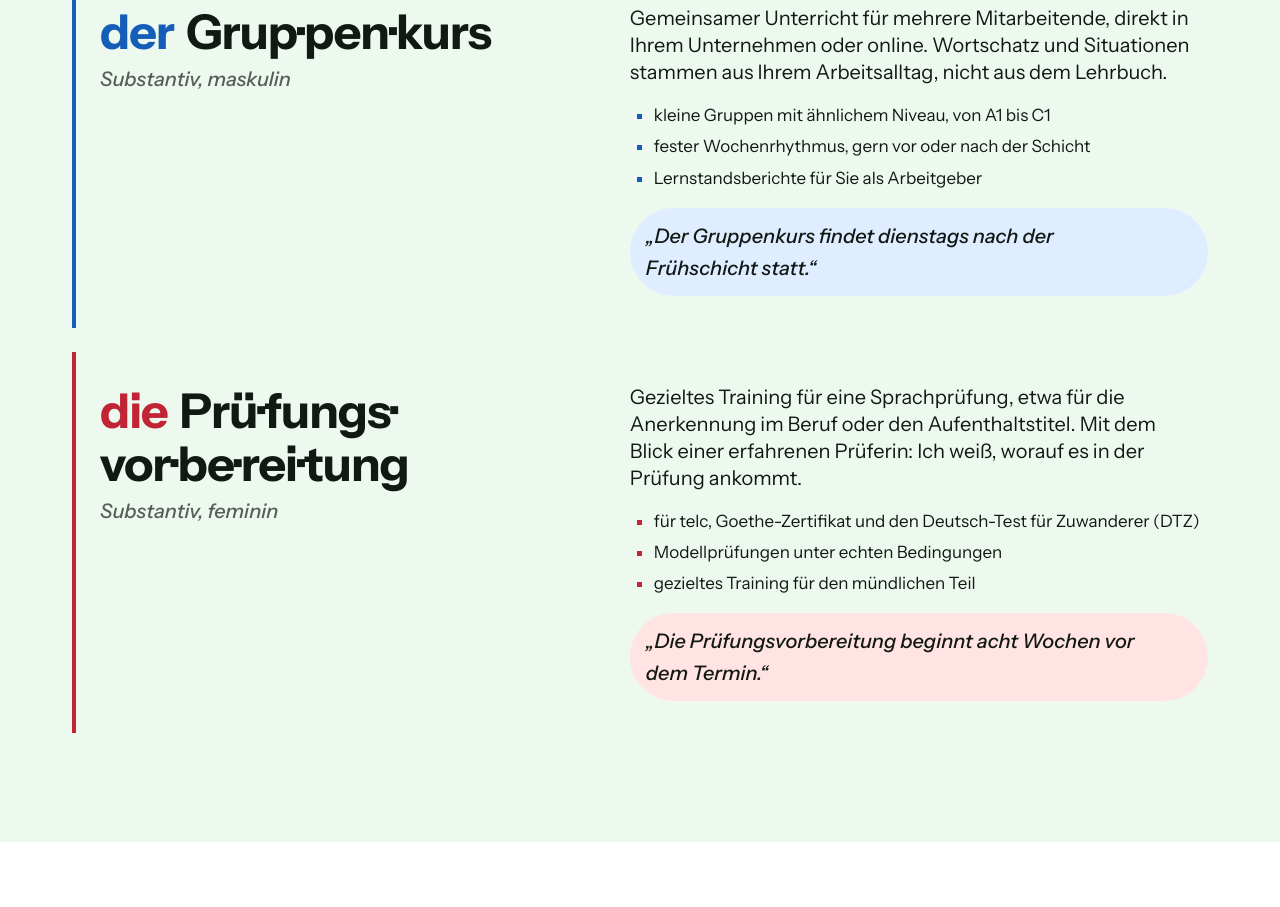
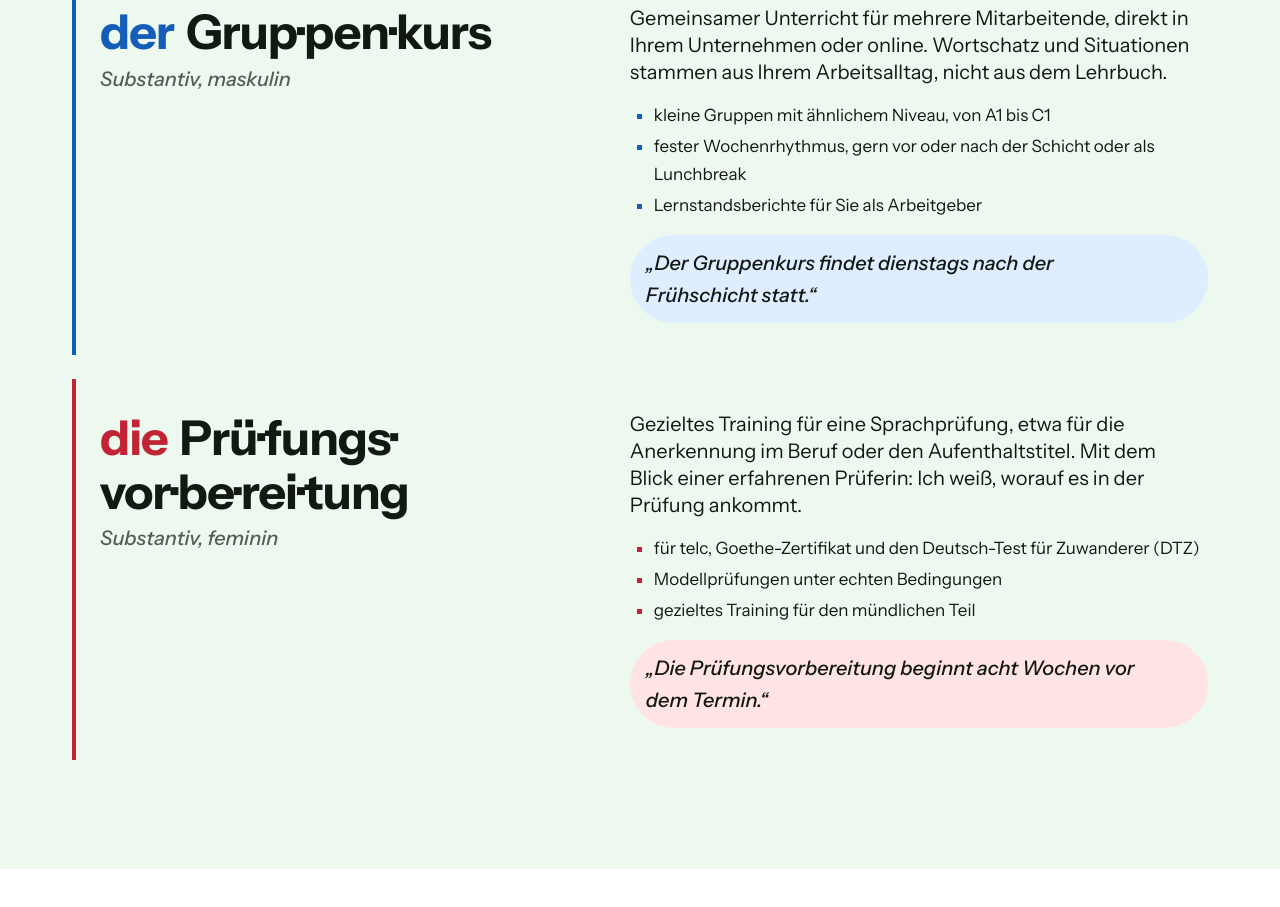
Before and after one commit to PaulineStach/paulinestachde, a Nuxt app: page / in a window 1280 px wide. Shown: the part 2900-3807 px from the top of the page. Built offline with nearby package versions, Linux system fonts and the light colour scheme.

Commit message:
feat(offer): offer group courses as a lunch break too
Co-Authored-By: Claude Opus 5.5 <noreply@anthropic.com>

```diff
--- a/app/pages/index.vue
+++ b/app/pages/index.vue
@@ -199,7 +199,7 @@ const steps = [
             syllables="Grup·pen·kurs"
             :details="[
               'kleine Gruppen mit ähnlichem Niveau, von A1 bis C1',
-              'fester Wochenrhythmus, gern vor oder nach der Schicht',
+              'fester Wochenrhythmus, gern vor oder nach der Schicht oder als Lunchbreak',
               'Lernstandsberichte für Sie als Arbeitgeber',
             ]"
             example="„Der Gruppenkurs findet dienstags nach der Frühschicht statt.“"
```
